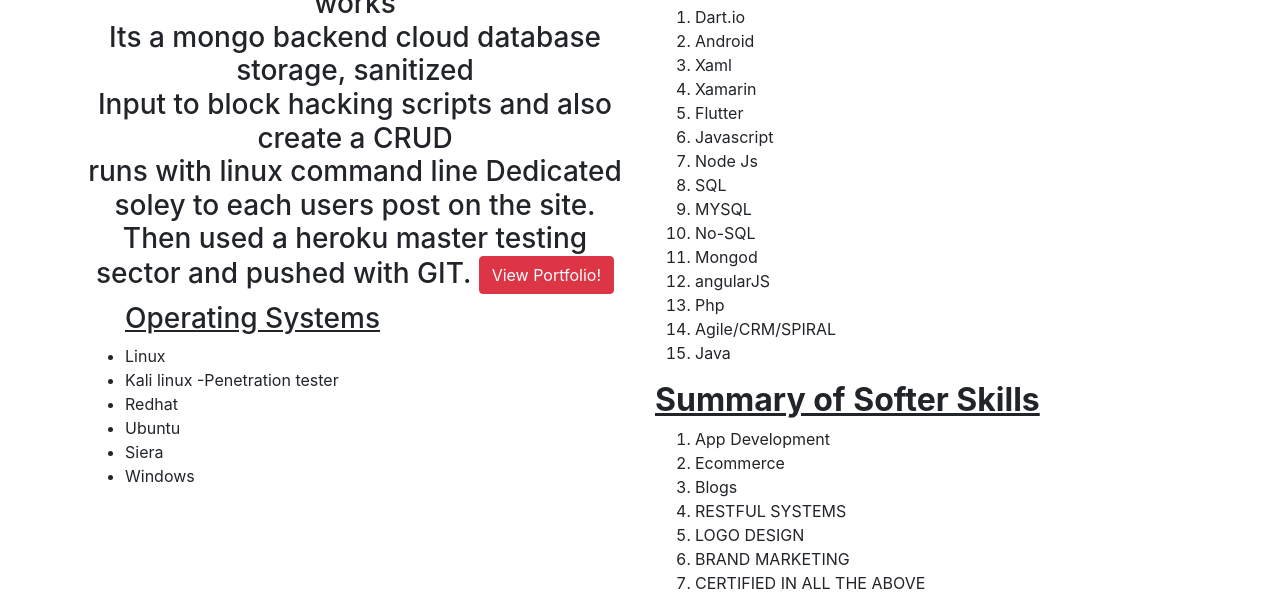
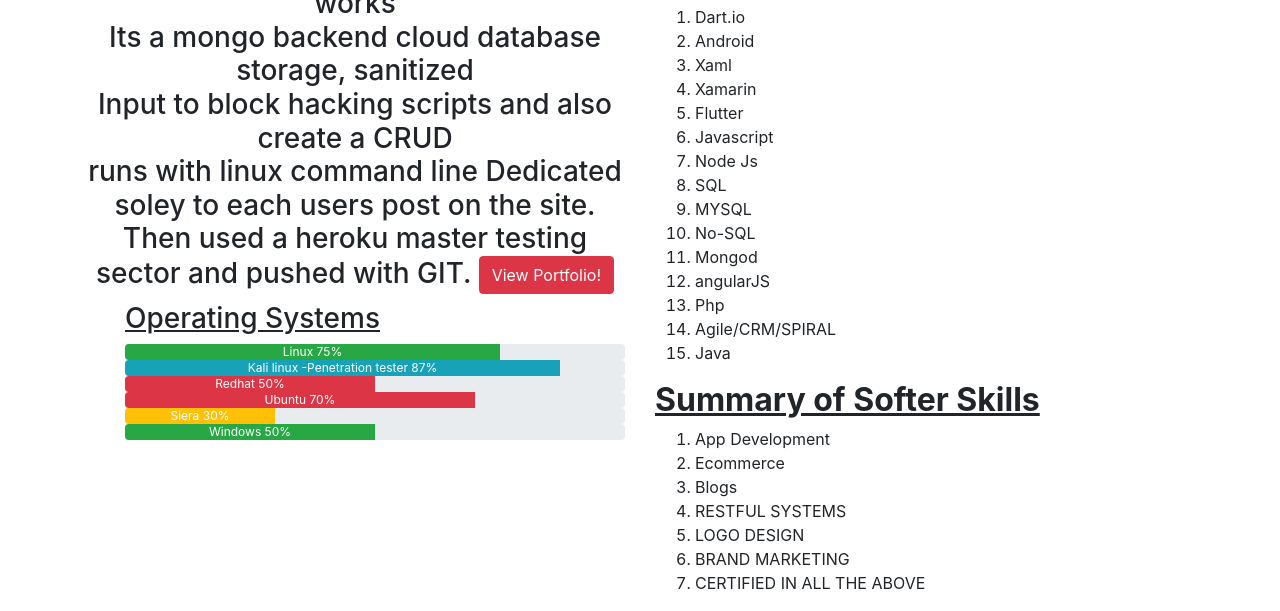
Before and after one commit to Cyberhustler/Skillset, a plain HTML site: page index.html in a window 1280 px wide. Shown: the part 232-843 px from the top of the page. Drawn offline with nearby package versions, Linux system fonts and the light colour scheme.

Commit message:
Update index.html

```diff
--- a/index.html
+++ b/index.html
@@ -28,16 +28,36 @@
 				Then used a heroku master testing sector and pushed with GIT.
 				<a class="btn btn-md btn-danger" href="https://cyberhustler.github.io/Cyberhustler-WebWork">View Portfolio!</a>
 				 </h3>
-			<ul>
+			<ul style="list-style:none;">
 											<h3>
 												<u>	Operating Systems </u>
 											</h3>
-											<li>Linux</li>
-											<li>Kali linux -Penetration tester</li>
-											<li>Redhat</li>
-											<li>Ubuntu</li>
-											<li>Siera</li>
-											<li>Windows</li>
+											<li>
+				<div class="progress">
+  <div class="progress-bar bg-success" role="progressbar" style="width: 75%;" aria-valuenow="25" aria-valuemin="0" aria-valuemax="100">Linux 75%</div>
+</div>
+					</li>
+											<li>
+													<div class="progress">
+  <div class="progress-bar bg-info" role="progressbar" style="width: 87%;" aria-valuenow="25" aria-valuemin="0" aria-valuemax="100">Kali linux -Penetration tester 87%</div>
+</div>
+												</li>
+											<li>
+																	<div class="progress">
+							  <div class="progress-bar bg-danger" role="progressbar" style="width: 50%;" aria-valuenow="25" aria-valuemin="0" aria-valuemax="100">Redhat 50%</div>
+							</div>
+	</li>
+	<li>
+			<div class="progress">
+							  <div class="progress-bar bg-danger" role="progressbar" style="width: 70%;" aria-valuenow="25" aria-valuemin="0" aria-valuemax="100">Ubuntu 70%</div>
+							</div>
+					</li>
+											<li><div class="progress">
+							  <div class="progress-bar bg-warning" role="progressbar" style="width: 30%;" aria-valuenow="25" aria-valuemin="0" aria-valuemax="100">Siera 30%</div>
+							</div>	</li>
+											<li><div class="progress">
+							  <div class="progress-bar bg-success" role="progressbar" style="width: 50%;" aria-valuenow="25" aria-valuemin="0" aria-valuemax="100">Windows 50%</div>
+							</div>	</li>
 										</ul>
 			 </div>
 			 	<div class="col">
```
